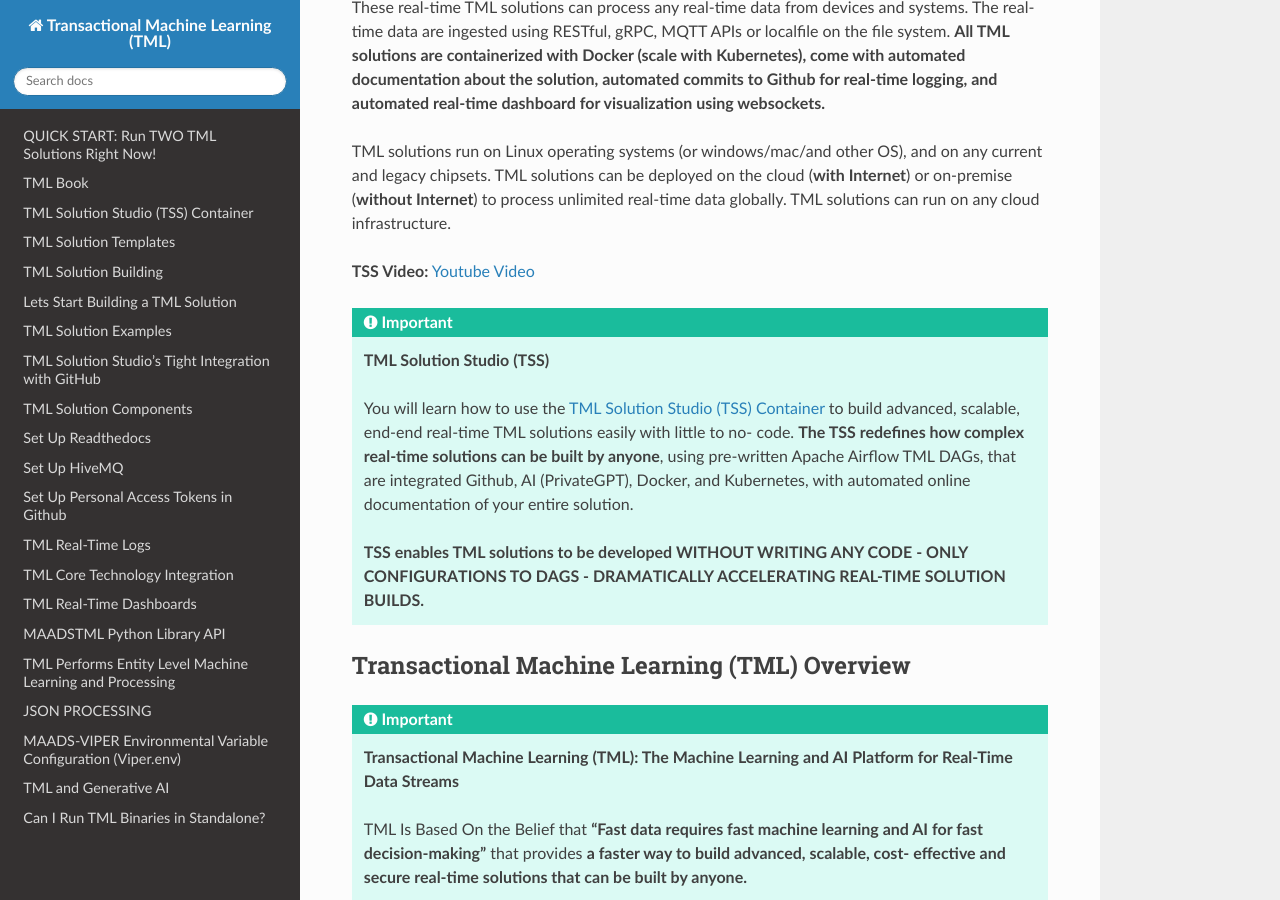
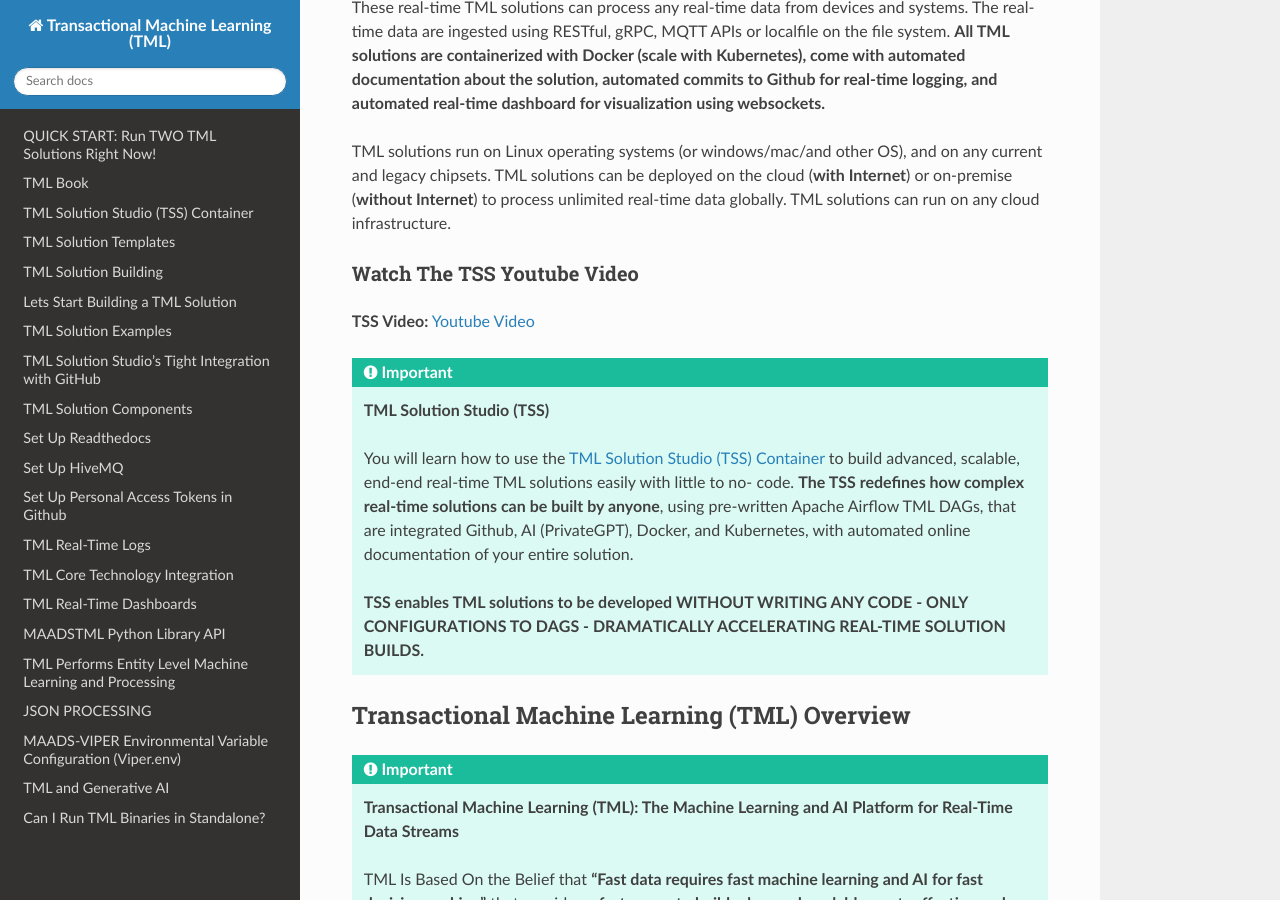
Before and after one commit to smaurice101/readthedocs, a Sphinx documentation site: the page built from docs/source/index.rst, in a window 1280 px wide and 900 px high, scrolled down 452 px. Built offline with Sphinx 7.4.7 and the Read the Docs theme 3.1.0, drawn with Linux system fonts in a browser that asks for light colours.

Commit message:
Update index.rst

```diff
--- a/docs/source/index.rst
+++ b/docs/source/index.rst
@@ -9,6 +9,9 @@
 These real-time TML solutions can process any real-time data from devices and systems. The real-time data are ingested using RESTful, gRPC, MQTT APIs or localfile on the file system. **All TML solutions are containerized with Docker (scale with Kubernetes), come with automated documentation about the solution, automated commits to Github for real-time logging, and automated real-time dashboard for visualization using websockets.**
 
 TML solutions run on Linux operating systems (or windows/mac/and other OS), and on any current and legacy chipsets. TML solutions can be deployed on the cloud (**with Internet**) or on-premise (**without Internet**) to process unlimited real-time data globally.  TML solutions can run on any cloud infrastructure.
+
+Watch The TSS Youtube Video
+"""""""""""""""""""""""""""""""
 
 **TSS Video:** `Youtube Video <https://www.youtube.com/watch?v=z3h2nJXVgUs>`_
 
```
